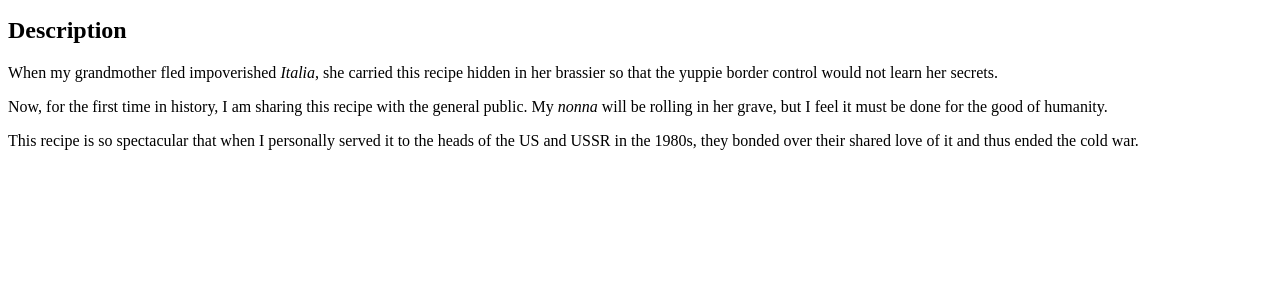
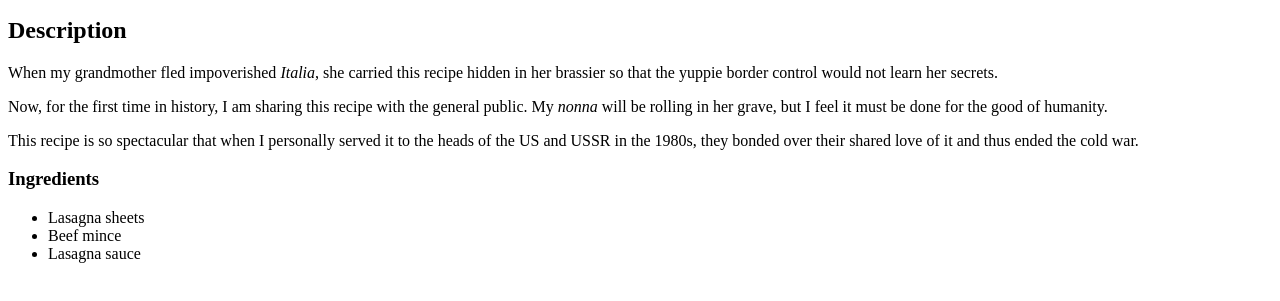
Before and after one commit to gkh01/odin-recipes, a plain HTML site: page recipes/lasagna.html in a window 1280 px wide. Shown: the part 101-402 px from the top of the page. Drawn offline with Linux system fonts and the light colour scheme.

Commit message:
Add Ingredients list to lasagna.html

```diff
--- a/recipes/lasagna.html
+++ b/recipes/lasagna.html
@@ -13,6 +13,11 @@
     <p>When my grandmother fled impoverished <i>Italia</i>, she carried this recipe hidden in her brassier so that the yuppie border control would not learn her secrets.</p>
     <p>Now, for the first time in history, I am sharing this recipe with the general public. My <i>nonna</i> will be rolling in her grave, but I feel it must be done for the good of humanity.</p>
     <p>This recipe is so spectacular that when I personally served it to the heads of the US and USSR in the 1980s, they bonded over their shared love of it and thus ended the cold war.</p>
-
+    <h3>Ingredients</h3>
+    <ul>
+        <li>Lasagna sheets</li>
+        <li>Beef mince</li>
+        <li>Lasagna sauce</li>
+    </ul>
 </body>
 </html>
```
